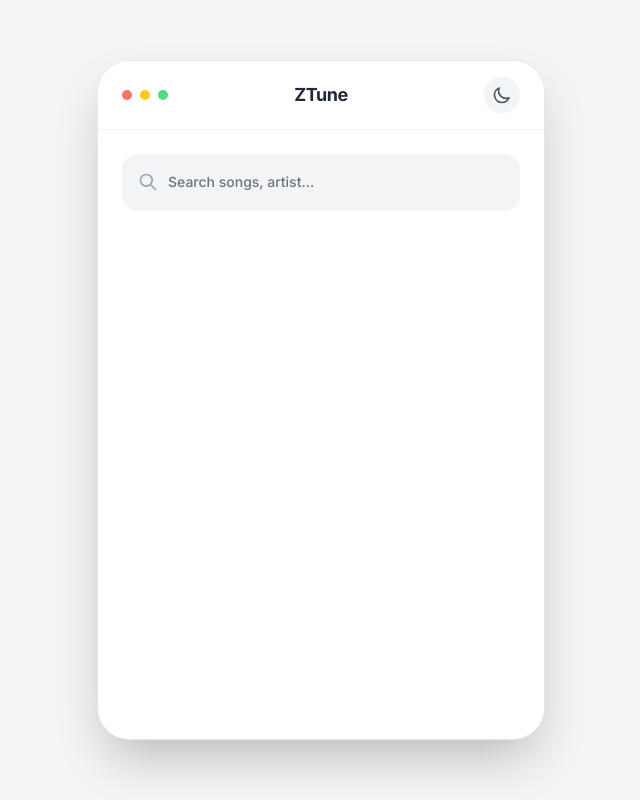
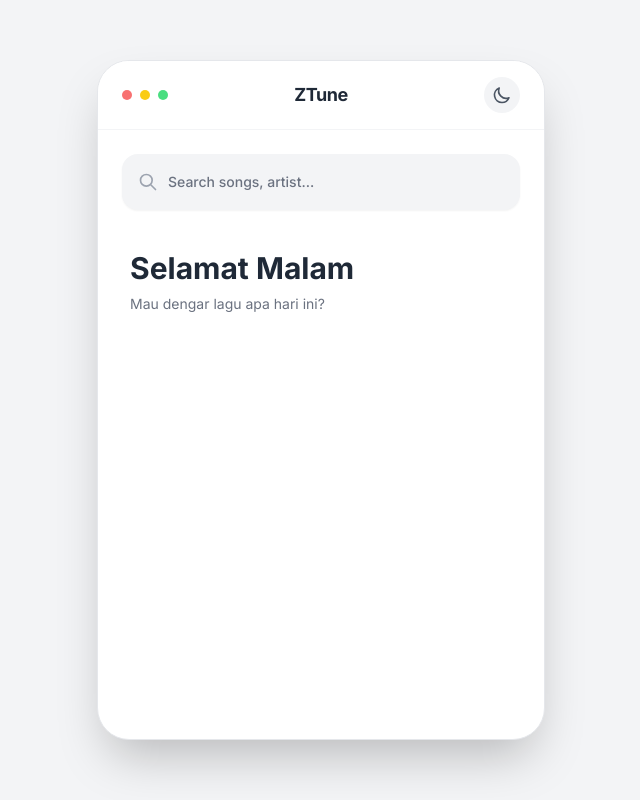
Before and after one commit to EllzXn/modern-music-player, a plain HTML site: page index.html in a window 1280 px wide. Shown: the whole page, without its empty margins (319-959 px from the left). Drawn offline with nearby package versions, Linux system fonts and the light colour scheme.

Commit message:
Update index.html

```diff
--- a/index.html
+++ b/index.html
@@ -117,6 +117,12 @@
                         <svg class="w-5 h-5" fill="none" stroke="currentColor" viewBox="0 0 24 24"><path stroke-linecap="round" stroke-linejoin="round" stroke-width="2" d="M21 21l-6-6m2-5a7 7 0 11-14 0 7 7 0 0114 0z"></path></svg>
                     </div>
                 </form>
+
+                <!-- GREETING AREA (Bagian Baru) -->
+                <div id="greeting-container" class="mt-8 mb-4 px-2 animate-fade-in">
+                    <h2 id="greeting-text" class="text-3xl font-bold text-gray-800 dark:text-white mb-2"></h2>
+                    <p class="text-gray-500 dark:text-gray-400 text-sm">Mau dengar lagu apa hari ini?</p>
+                </div>
 
                 <!-- Status Message -->
                 <div id="message-area" class="text-center text-xs font-medium text-gray-400 dark:text-gray-500 min-h-[24px] py-2 transition-all shrink-0"></div>
@@ -248,8 +254,23 @@
             progFill: document.getElementById('progress-fill'),
             currTime: document.getElementById('current-time'),
             durTime: document.getElementById('duration'),
-            volSlider: document.getElementById('volume-slider')
+            volSlider: document.getElementById('volume-slider'),
+            greetingContainer: document.getElementById('greeting-container'), // Tambahan Baru
+            greetingText: document.getElementById('greeting-text')
         };
+
+        // --- Greeting Logic (Fitur Baru) ---
+        function setGreeting() {
+            const hour = new Date().getHours();
+            let text = 'Selamat Pagi';
+
+            if (hour >= 11 && hour < 15) text = 'Selamat Siang';
+            else if (hour >= 15 && hour < 18) text = 'Selamat Sore';
+            else if (hour >= 18 || hour < 4) text = 'Selamat Malam';
+
+            els.greetingText.textContent = text;
+        }
+        setGreeting(); // Panggil saat load
 
         // Search
         els.searchForm.addEventListener('submit', async (e) => {
@@ -406,6 +427,8 @@
         function showUI(state) {
             els.playerCard.classList.add('hidden');
             els.resultsArea.classList.add('hidden');
+            els.greetingContainer.classList.add('hidden'); // Sembunyikan ucapan saat sibuk
+
             if(state === 'loading') showMsg('Searching...');
             else if(state === 'loading-song') showMsg('Loading audio...');
             else if(state === 'results') { showMsg(''); els.resultsArea.classList.remove('hidden'); }
```
